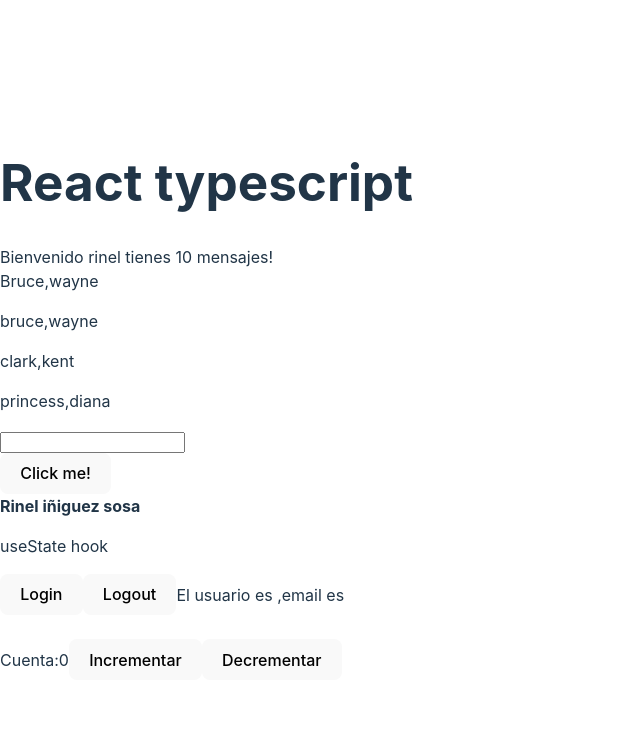
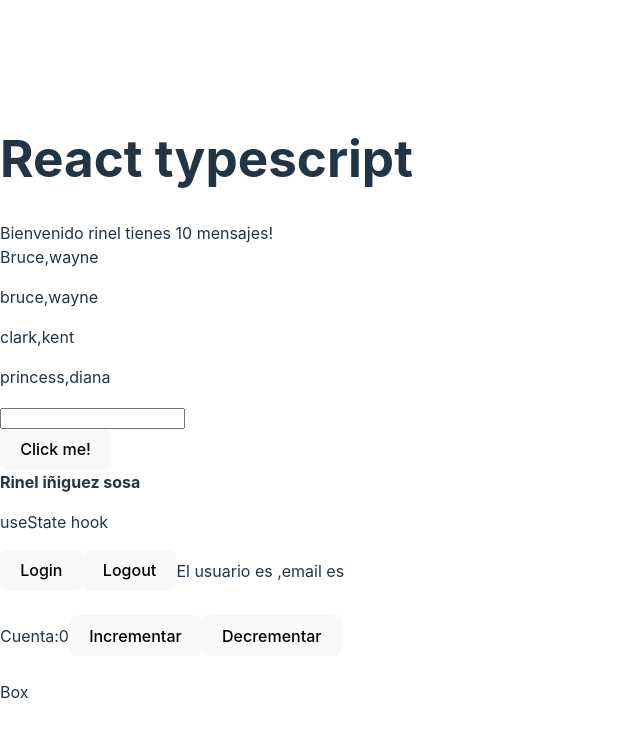
Before and after one commit to rineliniguezsosa/React-typescript, a React (Vite) app: page / in a window 1280 px wide. Shown: the top 736 px of the page, without its empty margins (0-640 px from the left). Built offline with nearby package versions, Linux system fonts and the light colour scheme.

Commit message:
feat(App): agregando el elemento <br> y el componente Box

```diff
--- a/src/App.tsx
+++ b/src/App.tsx
@@ -56,6 +56,8 @@ const Herolist:HeroListype[] = [
       <User/>
       <br></br>
       <Counter/>
+      <br></br>
+      <Box/>
       </ThemeProvider>
     </>
   )
```
